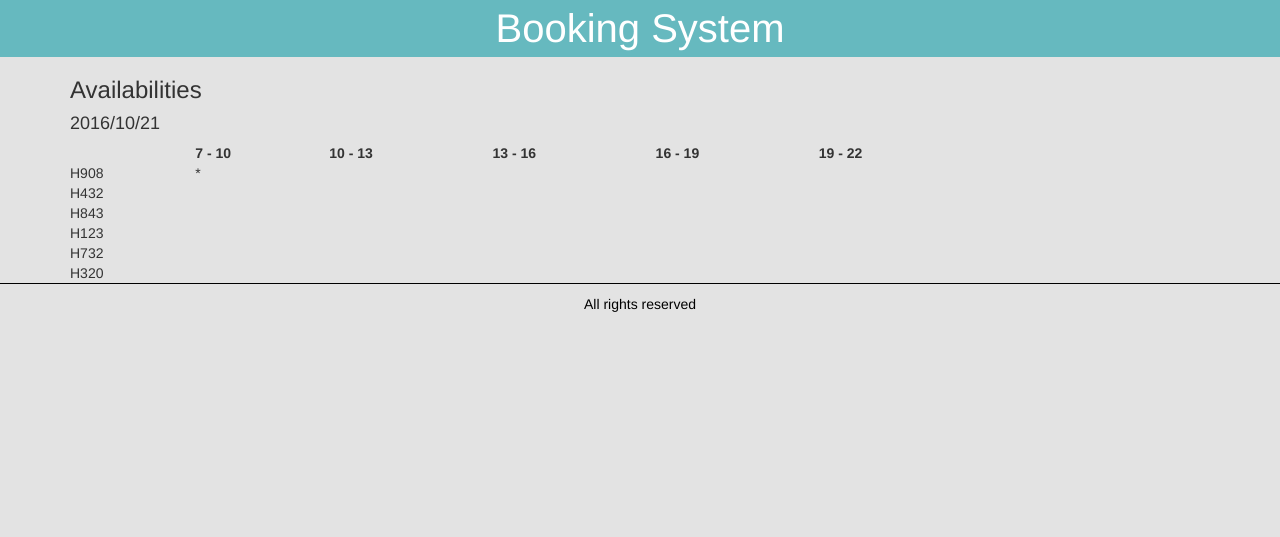
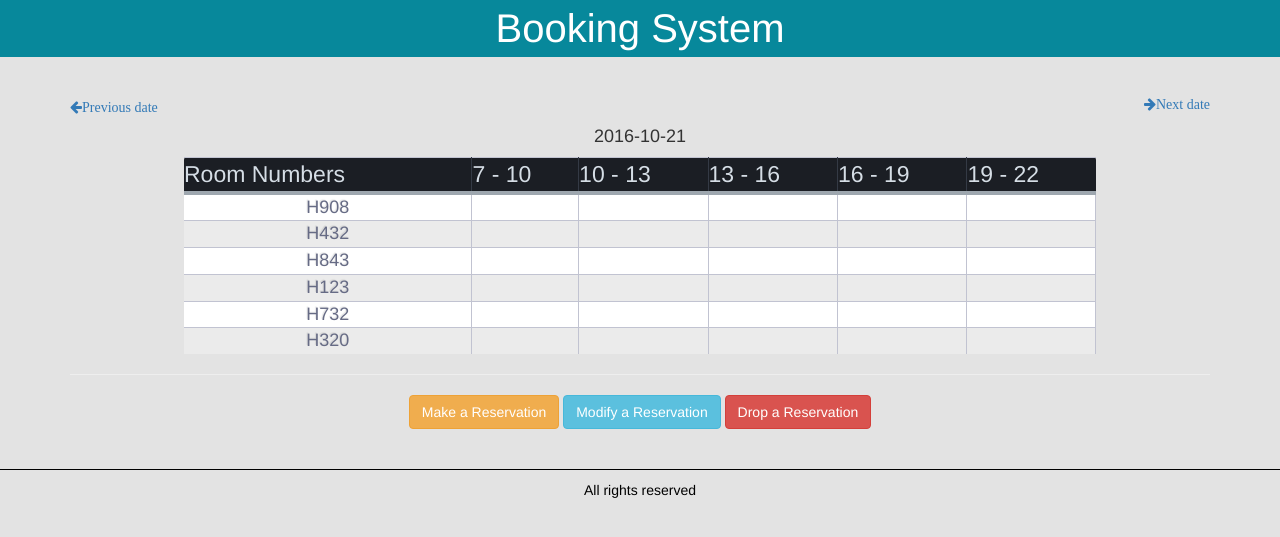
Before and after one commit to anrchen/soen343, a PHP site: page / in a window 1280 px wide. Shown: the top 537 px of the page. Run offline with PHP 8.4, Linux system fonts and the light colour scheme; some libraries are stand-ins or nearby versions.

Commit message:
Created the calendar table and buttons

```diff
--- a/assets/css/main.css
+++ b/assets/css/main.css
@@ -2,15 +2,81 @@
 	Main.css
 ****************************************/
 
-/** index.php **/
+/****************
+ index.php
+ ***************/
 #banner{
 	text-align: center;
 	font-size: 40px;
-    background-color: #66B9BF;
+    background-color: #07889B;
     color: #fff;
 }
 
+#date{
+    text-align: center;
+}
+
+/**Next and previous days buttons**/
+
+
+/**Calendar**/
+table{
+    text-align: center;
+    font-size: 20px;
+    color: #fff;
+    background-color: #fff;
+}
+
+th{
+    color:#D5DDE5;;
+    background:#1b1e24;
+    border-bottom:4px solid #9ea7af;
+    border-right: 1px solid #343a45;
+    font-size:23px;
+    font-weight: 100;
+    padding:24px;
+    text-align:left;
+    text-shadow: 0 1px 1px rgba(0, 0, 0, 0.1);
+    vertical-align:middle;
+}
+
+th:first-child {
+    border-top-left-radius:3px;
+}
+
+th:last-child {
+    border-top-right-radius:3px;
+    border-right:none;
+}
+
+tr {
+    border-top: 1px solid #C1C3D1;
+    border-bottom-: 1px solid #C1C3D1;
+    color:#666B85;
+    font-size:16px;
+    font-weight:normal;
+    text-shadow: 0 1px 1px rgba(256, 256, 256, 0.1);
+}
+
+td {
+    background:#FFFFFF;
+    padding:20px;
+    text-align:center;
+    vertical-align:middle;
+    font-weight:300;
+    font-size:18px;
+    text-shadow: -1px -1px 1px rgba(0, 0, 0, 0.1);
+    border-right: 1px solid #C1C3D1;
+}
+
+tr:nth-child(odd) td {
+    background:#EBEBEB;
+}
+
+/**Footer**/
+
 footer {
+    margin-top: 40px;
     clear: both;
     width: auto;
     height: 40px;
--- a/index.php
+++ b/index.php
@@ -18,42 +18,49 @@
         <div id="banner">Booking System</div>
 
         <?php
-            $date = date("Y/m/d");
+            date_default_timezone_set('America/New_York'); //Eastern time
+            $date= date_create('now'); //Creation of the date object, 'now' stands for current date
+            //example of adding days to the current date -> date_add($date,date_interval_create_from_date_string("40 days"));
+            $rooms = array("H908", "H432", "H843", "H123", "H732", "H320");
+            $bool_test = true; //A testing variable
         ?>
 
-        <div class="container">
-            <h3>Availabilities</h3>
-            <table style="width:80%">
-                <h4><?php echo $date ?></h4>
-
+        <div class="container" style="margin-top:40px;">
+            <a id="prev_date" href="index.php?url=prev_date"><i class="fa fa-arrow-left" aria-hidden="true">Previous date</i></a>
+            <a id="next_date" href="index.php?url=next_date"><i class="fa fa-arrow-right" aria-hidden="true" style="float:right">Next date</i></a>
+            <h4 id="date"><?php echo date_format($date,"Y-m-d"); ?></h4>
+            <table style="width:80%" align="center">
                 <tr>
-                    <th></th>
+                    <th>Room Numbers</th>
                     <th>7 - 10</th>
                     <th>10 - 13</th>
                     <th>13 - 16</th>
                     <th>16 - 19</th>
                     <th>19 - 22</th>
                 </tr>
-                <tr>
-                    <td>H908</td>
-                    <td><?php echo '*'; ?></td>
-                </tr>
-                <tr>
-                    <td>H432</td>
-                </tr>
-                <tr>
-                    <td>H843</td>
-                </tr>
-                <tr>
-                    <td>H123</td>
-                </tr>
-                <tr>
-                    <td>H732</td>
-                </tr>
-                <tr>
-                    <td>H320</td>
-                </tr>
-            </table style="width:40%">
+                <?php
+                //Prints out each row : room and date of time slot
+                    foreach($rooms as $room){
+                        echo '<tr>';
+                        echo '<td>' . $room . '</td>';
+                        for($i = 0; $i < 5; $i++){
+                            if($bool_test){
+                                echo '<td></td>';
+                            }
+                        }
+                        echo '</tr>';
+                    }
+                ?>
+            </table>
+            <hr>
+            <div class="row">
+                <div class="col-lg-12 text-center">
+                     <button class="btn btn-warning">Make a Reservation</button>
+                     <button class="btn btn-info">Modify a Reservation</button>
+                     <button class="btn btn-danger">Drop a Reservation</button>
+                </div>
+            </div>
+
         </div>
     </body>
 
```
